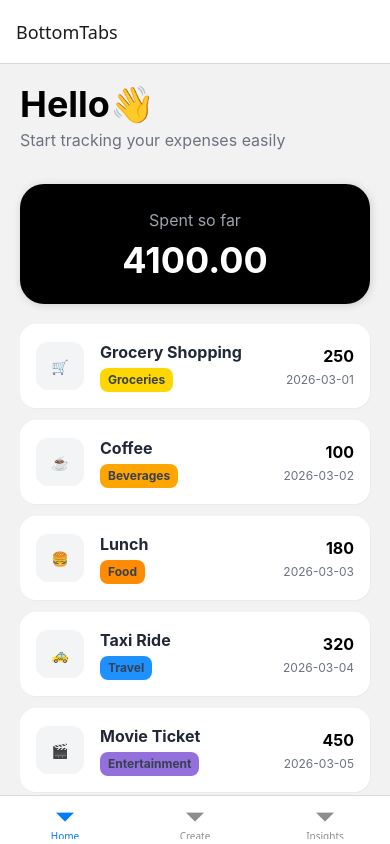
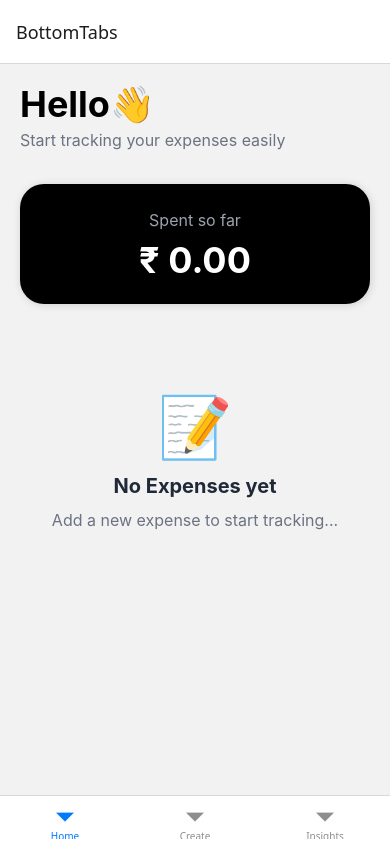
Before and after one commit to Kapsih/myFinanceTracker, a React Native app: screen /Home in a window 390 px wide. Built offline with nearby package versions, Linux system fonts and the light colour scheme.

Commit message:
added context and create expense functionality

```diff
--- a/App.js
+++ b/App.js
@@ -2,12 +2,16 @@ import { NavigationContainer } from '@react-navigation/native';
 import { StatusBar } from 'expo-status-bar';
 import { StyleSheet, Text, View } from 'react-native';
 import AppNavigator from './src/navigation/AppNavigator';
+import { ExpenseProvider } from './src/context/ExpenseContext';
 
 export default function App() {
   return (
-    <NavigationContainer>
-      <AppNavigator></AppNavigator>
-    </NavigationContainer>
+    <ExpenseProvider>
+      <NavigationContainer>
+        <AppNavigator></AppNavigator>
+      </NavigationContainer>
+    </ExpenseProvider>
+
   );
 }
 
--- a/constants.js
+++ b/constants.js
@@ -16,78 +16,3 @@ export const CATEGORIES = [
   { id: 15, name: "Housing", icon: "🏠", color: "#ADD8E6" },
   { id: 16, name: "Miscellaneous", icon: "📦", color: "#808080" },
 ];
-
-export const expensesData = [
-  {
-    id: "1",
-    icon: "🛒",
-    title: "Grocery Shopping",
-    category: "Groceries",
-    amount: 250.0,
-    date: "2026-03-01",
-    color: "#FFD700",
-  },
-  {
-    id: "2",
-    icon: "☕",
-    title: "Coffee",
-    category: "Beverages",
-    amount: 100.0,
-    date: "2026-03-02",
-    color: "#FFA500",
-  },
-  {
-    id: "3",
-    icon: "🍔",
-    title: "Lunch",
-    category: "Food",
-    amount: 180.0,
-    date: "2026-03-03",
-    color: "#FF8C00",
-  },
-  {
-    id: "4",
-    icon: "🚕",
-    title: "Taxi Ride",
-    category: "Travel",
-    amount: 320.0,
-    date: "2026-03-04",
-    color: "#1E90FF",
-  },
-  {
-    id: "5",
-    icon: "🎬",
-    title: "Movie Ticket",
-    category: "Entertainment",
-    amount: 450.0,
-    date: "2026-03-05",
-    color: "#9370DB",
-  },
-  {
-    id: "6",
-    icon: "💡",
-    title: "Electricity Bill",
-    category: "Utilities",
-    amount: 1200.0,
-    date: "2026-03-06",
-    color: "#FFD700",
-  },
-  {
-    id: "7",
-    icon: "🛍️",
-    title: "Clothing",
-    category: "Shopping",
-    amount: 900.0,
-    date: "2026-03-07",
-    color: "#FF69B4",
-  },
-  {
-    id: "8",
-    icon: "⛽",
-    title: "Fuel",
-    category: "Transport",
-    amount: 700.0,
-    date: "2026-03-08",
-    color: "#DC143C",
-  },
-];
--- /dev/null
+++ b/helper.js
@@ -0,0 +1,14 @@
+import { CATEGORIES } from "./constants";
+
+export const getId = () => {
+    return `${Date.now()}-${Math.floor(Math.random() * 10000)}`;
+};
+
+export const getDate = () => {
+    return new Date().toISOString().split("T")[0];
+}
+
+export const getCategoryColor = (name) => {
+    const category = CATEGORIES.find((category)=> category.name === name);
+    return category ? category.color : "#808080"
+}
--- a/src/components/ExpenseItemCard.js
+++ b/src/components/ExpenseItemCard.js
@@ -3,7 +3,7 @@ import React from 'react'
 import tailwind from 'twrnc'
 
 const ExpenseItemCard = ({item}) => {
-
+    console.log(item);
   return (
     <View style={tailwind`bg-white rounded-2xl p-4 mx-5 mb-3 flex-row justify-between items-center shadow-sm`}>
       <View style={tailwind`flex-row items-center`}>
@@ -26,7 +26,7 @@ const ExpenseItemCard = ({item}) => {
       </View>
         {/*Item Info- cost and date*/}
             <View style={tailwind`items-end`}>
-                <Text style={tailwind`text-base font-bold text-black`}>{item.amount}</Text>
+                <Text style={tailwind`text-base font-bold text-black`}>{"₹ " + item.amount}</Text>
                 <Text style={tailwind`text-xs text-gray-500 mt-1`}>{item.date}</Text>
             </View>
     </View>
--- /dev/null
+++ b/src/context/ExpenseContext.js
@@ -0,0 +1,33 @@
+import { createContext, useContext, useState } from "react";
+import { getCategoryColor, getDate, getId } from "../../helper";
+
+export const ExpenseContext = createContext();
+
+export function ExpenseProvider({children}){
+
+    const [expenses, setExpenses] = useState([]);
+
+    const addExpense = (expense) => {
+        console.log("category", expense.category);
+
+        const newExpense = {
+            id: getId(),
+            title: expense.title,
+            amount: Number(expense.amount),
+            category: expense.category.name,
+            date: getDate(),
+            color: getCategoryColor(expense.category.name),
+            icon: expense.category.icon
+        };
+
+        setExpenses([...expenses,newExpense]);
+    }
+
+    return(
+        <ExpenseContext.Provider value={{expenses, addExpense}}>
+            {children}
+        </ExpenseContext.Provider>
+    )
+}
+
+export const useExpense = () => useContext(ExpenseContext);
--- a/src/navigation/AppNavigator.js
+++ b/src/navigation/AppNavigator.js
@@ -3,7 +3,6 @@ import Home from "../screens/Home";
 import Create from "../screens/Create";
 import Insights from "../screens/Insights";
 import { createNativeStackNavigator } from "@react-navigation/native-stack";
-import Profile from "../screens/Profile";
 import Category from "../screens/Category";
 
 const Tab = createBottomTabNavigator();
--- a/src/screens/Create.js
+++ b/src/screens/Create.js
@@ -1,18 +1,32 @@
 import { StyleSheet, Text, View, ScrollView, TextInput, Pressable, Alert } from 'react-native'
 import { useState, useEffect } from 'react';
 import tailwind from 'twrnc'
-const Create = ({navigation, route}) => {
+import { useExpense } from '../context/ExpenseContext';
+import { CATEGORIES } from '../../constants';
+
+
+const Create = ({navigation, route}) =>
+  {
     const [amount,setAmount] = useState(null);
     const [title,setTitle] = useState("");
     const [category,setCategory] = useState({});
 
+    const {addExpense} = useExpense()
     const handleAddExpense = ()=>
     {
-    if(!amount || !title || !category){
-      console.log("All fields are required");
+        if(!amount || !title || !category)
+        {
             Alert.alert("All fields are required");
             return;
         }
+
+        addExpense({
+          title,
+          amount,
+          category
+        });
+
+        navigation.goBack();
   };
 
     useEffect(()=> {
--- a/src/screens/Home.js
+++ b/src/screens/Home.js
@@ -1,14 +1,15 @@
-import { View, Text, Button, StyleSheet, FlatList } from 'react-native'
+import { View, Text, FlatList } from 'react-native'
 
 import tailwind from 'twrnc'
 import EmptyList from '../components/EmptyList'
 import ExpenseItemCard from '../components/ExpenseItemCard'
-import { expensesData } from '../../constants'
+import { useExpense } from '../context/ExpenseContext'
 
 
 export default function Home({ navigation }) {
 
-  const totalAmt = expensesData.reduce((sum,item)=> sum + item.amount, 0);
+  const {expenses} = useExpense();
+  const totalAmt = expenses.reduce((sum,item)=> sum + item.amount, 0);
 
   return (
     <View style={tailwind`flex-1`}>
@@ -19,11 +20,11 @@ export default function Home({ navigation }) {
 
       <View style={tailwind`bg-black rounded-3xl p-6 my-5 mx-5 items-center shadow-lg`}>
         <Text style={tailwind`text-base text-gray-400`}>Spent so far</Text>
-        <Text style={tailwind`text-base text-white text-4xl font-bold mt-2 `}>{totalAmt.toFixed(2)}</Text>
+        <Text style={tailwind`text-base text-white text-4xl font-bold mt-2 `}>{"₹ " + totalAmt.toFixed(2)}</Text>
       </View>
 
       <FlatList
-        data = {expensesData}
+        data = {expenses}
         renderItem = {({item})=> <ExpenseItemCard item={item}/>}
         keyExtractor = {(item)=> item.id}
         contentContainerStyle = {{paddingBottem : 20}}
@@ -31,7 +32,6 @@ export default function Home({ navigation }) {
       >
 
       </FlatList>
-      {/*<Button title='Go to Profile'  onPress={() => navigation.navigate("Profile")}/>*/}
     </View>
   )
 }
--- a/src/screens/Profile.js
+++ /dev/null
@@ -1,14 +0,0 @@
-import { StyleSheet, Text, View } from 'react-native'
-import React from 'react'
-
-const Profile = () => {
-  return (
-    <View>
-      <Text>Profile</Text>
-    </View>
-  )
-}
-
-export default Profile
-
-const styles = StyleSheet.create({})
```
Lines whose indentation alone changed are shown as unchanged.
